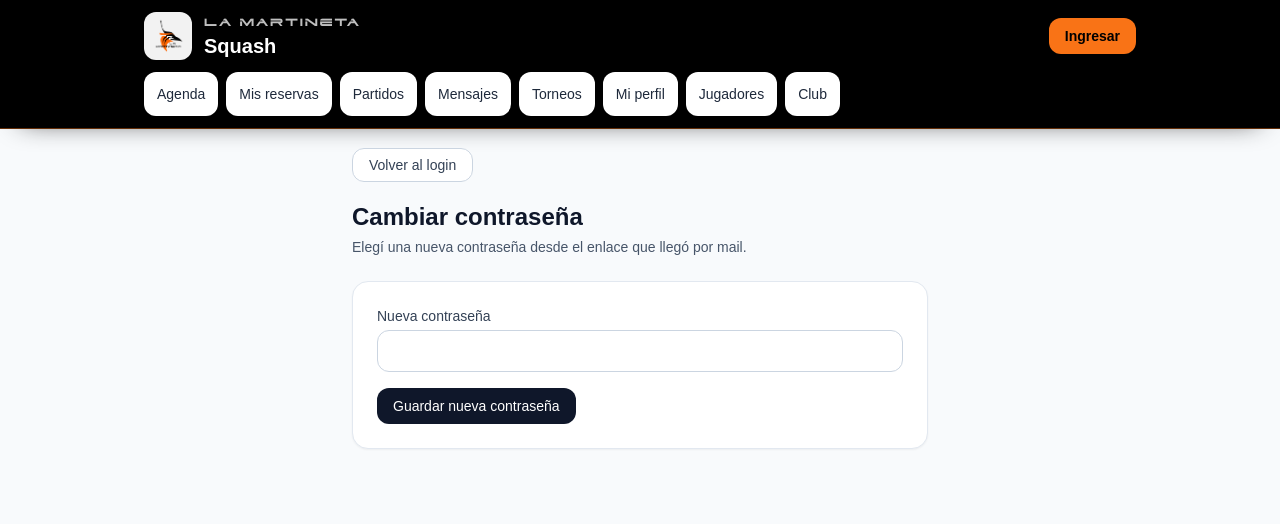
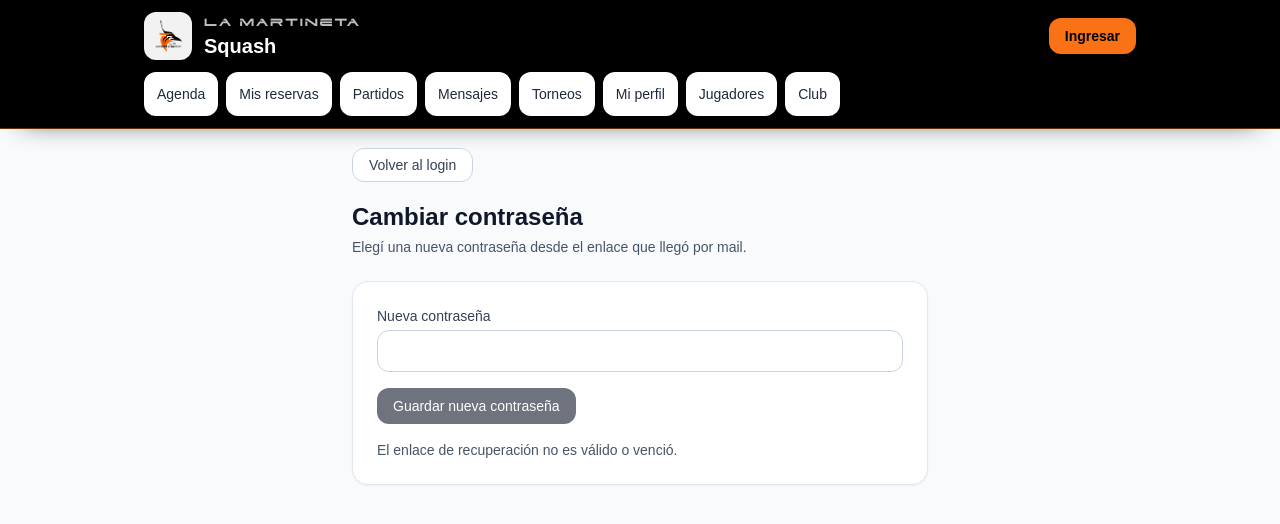
Before and after one commit to DestroMdy/Squash-Reservas, a Next.js app: page /reset-password in a window 1280 px wide. Shown: the top 524 px of the page. Built offline with nearby package versions, Linux system fonts and the light colour scheme; no server answers.

Commit message:
Use custom recovery links

```diff
--- a/src/app/api/auth/recover/route.ts
+++ b/src/app/api/auth/recover/route.ts
@@ -66,27 +66,17 @@ function normalizeRecoverError(message: string) {
   return "generic";
 }
 
-function overrideActionLinkRedirect(actionLink: string, redirectTo: string) {
-  try {
-    const actionUrl = new URL(actionLink);
-    actionUrl.searchParams.set("redirect_to", redirectTo);
-    return actionUrl.toString();
-  } catch {
-    return actionLink;
-  }
-}
-
 async function sendRecoveryEmail({
   apiKey,
   from,
   to,
-  actionLink,
+  resetLink,
   appOrigin
 }: {
   apiKey: string;
   from: string;
   to: string;
-  actionLink: string;
+  resetLink: string;
   appOrigin: string;
 }) {
   const response = await fetch("https://api.resend.com/emails", {
@@ -104,12 +94,12 @@ async function sendRecoveryEmail({
           <h2 style="margin-bottom:12px">Cambiar contraseña</h2>
           <p>Recibimos un pedido para cambiar la contraseña de tu cuenta en Squash.</p>
           <p>
-            <a href="${actionLink}" style="display:inline-block;padding:12px 18px;border-radius:999px;background:#f97316;color:#ffffff;text-decoration:none;font-weight:700">
+            <a href="${resetLink}" style="display:inline-block;padding:12px 18px;border-radius:999px;background:#f97316;color:#ffffff;text-decoration:none;font-weight:700">
               Elegir una nueva contraseña
             </a>
           </p>
           <p>Si el botón no abre, podés usar este enlace:</p>
-          <p><a href="${actionLink}" style="color:#2563eb">${actionLink}</a></p>
+          <p><a href="${resetLink}" style="color:#2563eb">${resetLink}</a></p>
           <p style="margin-top:20px;color:#475569">
             Después del cambio vas a poder volver a entrar desde
             <a href="${appOrigin}/login" style="color:#2563eb">${appOrigin}/login</a>.
@@ -191,6 +181,7 @@ export async function POST(request: NextRequest) {
 
     const generateData = (await generateResponse.json().catch(() => ({}))) as {
       action_link?: string;
+      hashed_token?: string;
       error?: string;
       msg?: string;
       error_description?: string;
@@ -210,23 +201,24 @@ export async function POST(request: NextRequest) {
       return NextResponse.json({ error: rawError }, { status: generateResponse.status });
     }
 
-    const rawActionLink = generateData.action_link?.trim();
+    const tokenHash = generateData.hashed_token?.trim();
 
-    if (!rawActionLink) {
+    if (!tokenHash) {
       return NextResponse.json(
         { error: "No se pudo generar el enlace de recuperación." },
         { status: 500 }
       );
     }
-
-    const actionLink = overrideActionLinkRedirect(rawActionLink, redirectTo);
+    const resetLink = new URL("/reset-password", appOrigin);
+    resetLink.searchParams.set("token_hash", tokenHash);
+    resetLink.searchParams.set("type", "recovery");
 
     try {
       await sendRecoveryEmail({
         apiKey: resendApiKey,
         from: fromEmail,
         to: normalizedEmail,
-        actionLink,
+        resetLink: resetLink.toString(),
         appOrigin
       });
       return NextResponse.json({ ok: true });
--- a/src/app/reset-password/page.tsx
+++ b/src/app/reset-password/page.tsx
@@ -3,28 +3,90 @@
 import { FormEvent, useEffect, useState } from "react";
 import Link from "next/link";
 import { SectionTitle } from "@/components/SectionTitle";
-import { updatePassword } from "@/lib/supabase";
+import { exchangeRecoveryTokenHash, updatePassword } from "@/lib/supabase";
 
-function getRecoveryToken() {
+function getRecoveryParams() {
   if (typeof window === "undefined") {
-    return null;
+    return {
+      accessToken: null,
+      tokenHash: null,
+      type: "recovery"
+    };
   }
 
   const hash = window.location.hash.startsWith("#")
     ? window.location.hash.slice(1)
     : window.location.hash;
-  const params = new URLSearchParams(hash);
-  return params.get("access_token");
+  const hashParams = new URLSearchParams(hash);
+  const searchParams = new URLSearchParams(window.location.search);
+  const type = (searchParams.get("type") || "recovery") as
+    | "recovery"
+    | "email"
+    | "invite"
+    | "email_change";
+
+  return {
+    accessToken: hashParams.get("access_token"),
+    tokenHash: searchParams.get("token_hash"),
+    type
+  };
 }
 
 export default function ResetPasswordPage() {
   const [accessToken, setAccessToken] = useState<string | null>(null);
   const [password, setPassword] = useState("");
   const [loading, setLoading] = useState(false);
+  const [initializing, setInitializing] = useState(true);
   const [message, setMessage] = useState<string | null>(null);
 
   useEffect(() => {
-    setAccessToken(getRecoveryToken());
+    let active = true;
+
+    async function initializeRecovery() {
+      const { accessToken: hashAccessToken, tokenHash, type } = getRecoveryParams();
+
+      if (hashAccessToken) {
+        if (active) {
+          setAccessToken(hashAccessToken);
+          setInitializing(false);
+        }
+        return;
+      }
+
+      if (!tokenHash) {
+        if (active) {
+          setMessage("El enlace de recuperación no es válido o venció.");
+          setInitializing(false);
+        }
+        return;
+      }
+
+      try {
+        const session = await exchangeRecoveryTokenHash(tokenHash, type);
+
+        if (active) {
+          setAccessToken(session.access_token);
+        }
+      } catch (error) {
+        if (active) {
+          setMessage(
+            error instanceof Error
+              ? error.message
+              : "El enlace de recuperación no es válido o venció."
+          );
+        }
+      } finally {
+        if (active) {
+          setInitializing(false);
+        }
+      }
+    }
+
+    initializeRecovery();
+
+    return () => {
+      active = false;
+    };
   }, []);
 
   async function handleSubmit(event: FormEvent<HTMLFormElement>) {
@@ -58,6 +120,9 @@ export default function ResetPasswordPage() {
       />
 
       <section className="card p-6">
+        {initializing ? (
+          <p className="text-sm text-slate-600">Validando enlace de recuperación...</p>
+        ) : (
         <form onSubmit={handleSubmit} className="space-y-4">
           <div>
             <label className="mb-1 block text-sm font-medium text-slate-700">
@@ -73,10 +138,15 @@ export default function ResetPasswordPage() {
             />
           </div>
 
-          <button type="submit" className="btn-primary" disabled={loading}>
+          <button
+            type="submit"
+            className="btn-primary"
+            disabled={loading || !accessToken}
+          >
             {loading ? "Actualizando..." : "Guardar nueva contraseña"}
           </button>
         </form>
+        )}
 
         {message ? (
           <p className="mt-4 text-sm text-slate-600">{message}</p>
--- a/src/lib/supabase.ts
+++ b/src/lib/supabase.ts
@@ -288,6 +288,49 @@ export async function requestPasswordReset(email: string) {
   }
 }
 
+export async function exchangeRecoveryTokenHash(
+  tokenHash: string,
+  type: "recovery" | "email" | "invite" | "email_change" = "recovery"
+) {
+  const response = await fetch(`${supabaseUrl}/auth/v1/verify`, {
+    method: "POST",
+    headers: {
+      apikey: anonKey,
+      Authorization: `Bearer ${anonKey}`,
+      "Content-Type": "application/json"
+    },
+    body: JSON.stringify({
+      token_hash: tokenHash,
+      type
+    })
+  });
+
+  const data = (await response.json()) as SessionData & {
+    msg?: string;
+    error?: string;
+    error_description?: string;
+  };
+
+  if (!response.ok) {
+    throw new Error(
+      data.error || data.error_description || data.msg || "El enlace de recuperación no es válido o venció."
+    );
+  }
+
+  if (!data.access_token) {
+    throw new Error("El enlace de recuperación no es válido o venció.");
+  }
+
+  setSession({
+    access_token: data.access_token,
+    token_type: data.token_type,
+    expires_in: data.expires_in,
+    user: data.user
+  });
+
+  return data;
+}
+
 export async function updatePassword(accessToken: string, password: string) {
   const response = await fetch(`${supabaseUrl}/auth/v1/user`, {
     method: "PUT",
```
